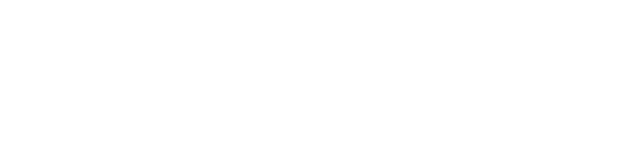
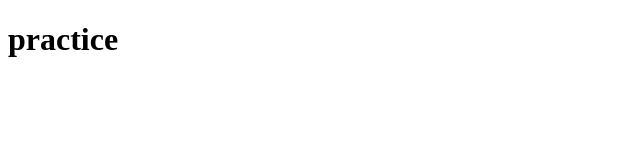
Before and after one commit to peggyserena/git_practice, a plain HTML site: page index.html in a window 1280 px wide. Shown: the whole page, without its empty margins (0-640 px from the left). Drawn offline with Linux system fonts and the light colour scheme.

Commit message:
add branch feature1

```diff
--- a/index.html
+++ b/index.html
@@ -6,5 +6,7 @@
     <meta name="viewport" content="width=device-width, initial-scale=1.0" />
     <title>github_practice</title>
   </head>
-  <body></body>
+  <body>
+    <h1>practice</h1>
+  </body>
 </html>
```
Also changed, not shown: js/all.js (added), 1 other file.
